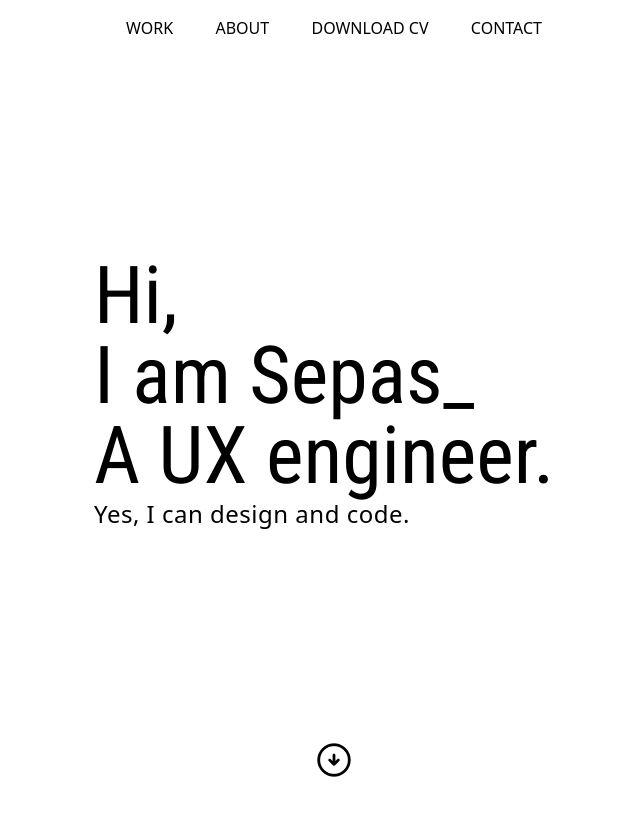
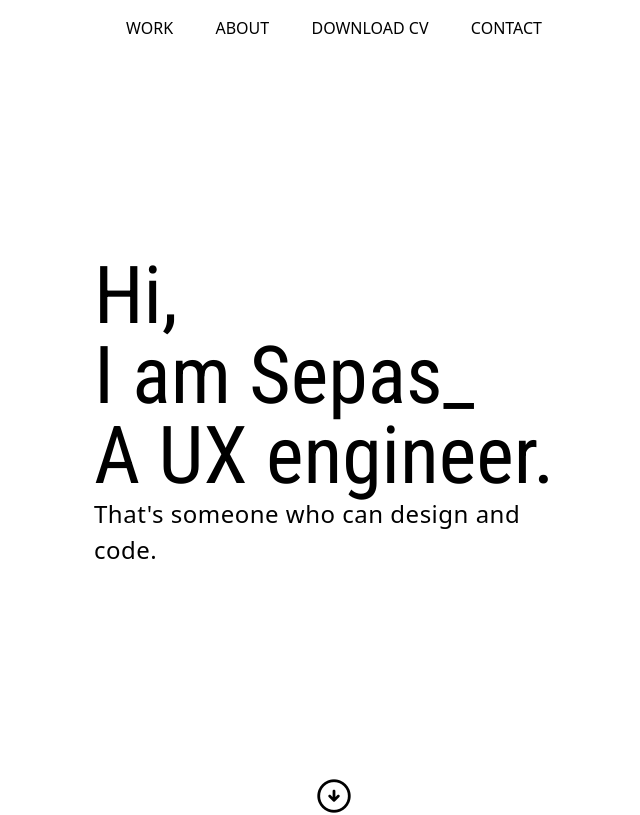
Before and after one commit to sepasHaghighi/Portfolio, a React (Vite) app: page / in a window 1280 px wide. Shown: the top 815 px of the page, without its empty margins (306-946 px from the left). Built offline with nearby package versions, Linux system fonts and the light colour scheme.

Commit message:
Changed the hero subtitle text.

```diff
--- a/src/Pages/Home/Home-components/Hero.jsx
+++ b/src/Pages/Home/Home-components/Hero.jsx
@@ -12,7 +12,7 @@ export default function Hero() {
                     A UX engineer.
                 </h1>
                 <p>
-                    Yes, I can design and code.
+                    That's someone who can design and code.
                 </p>
             </div>
             <a href="#work" className='arrow'><span className="material-symbols-rounded">
```
